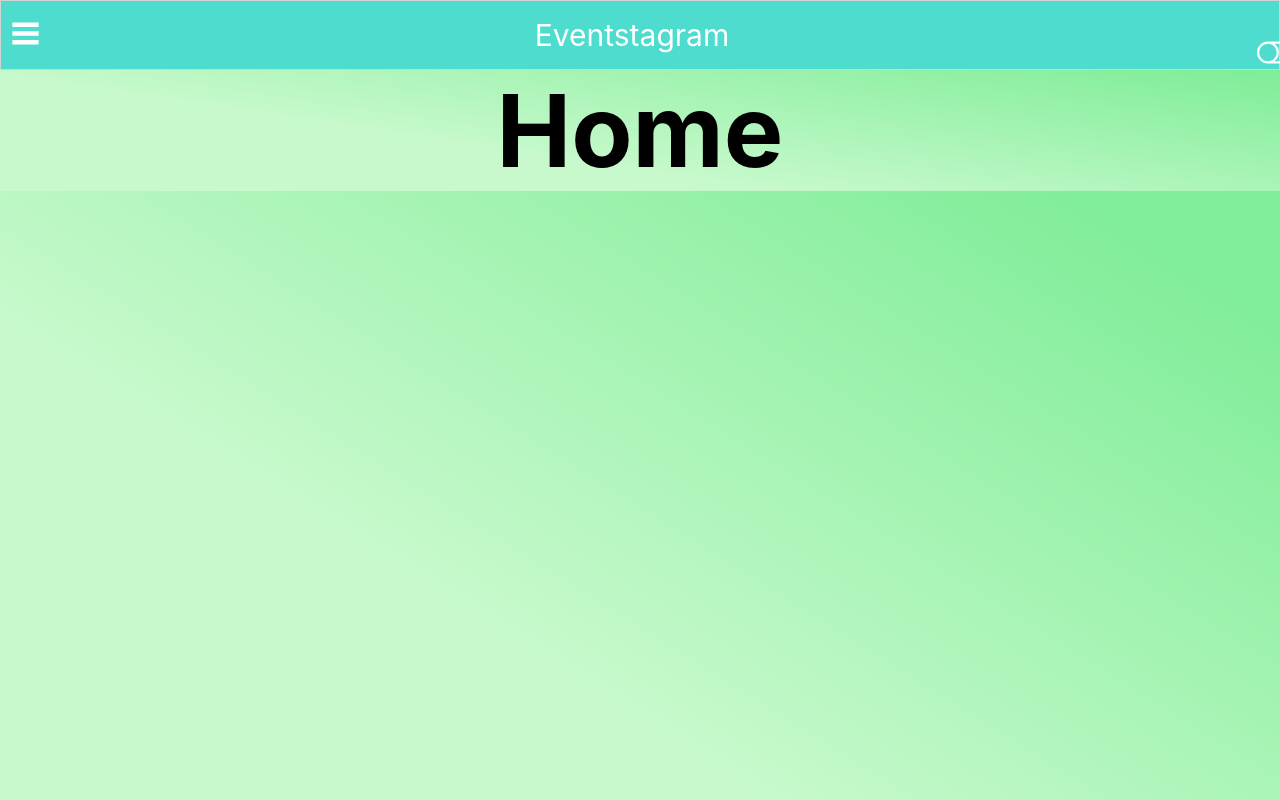
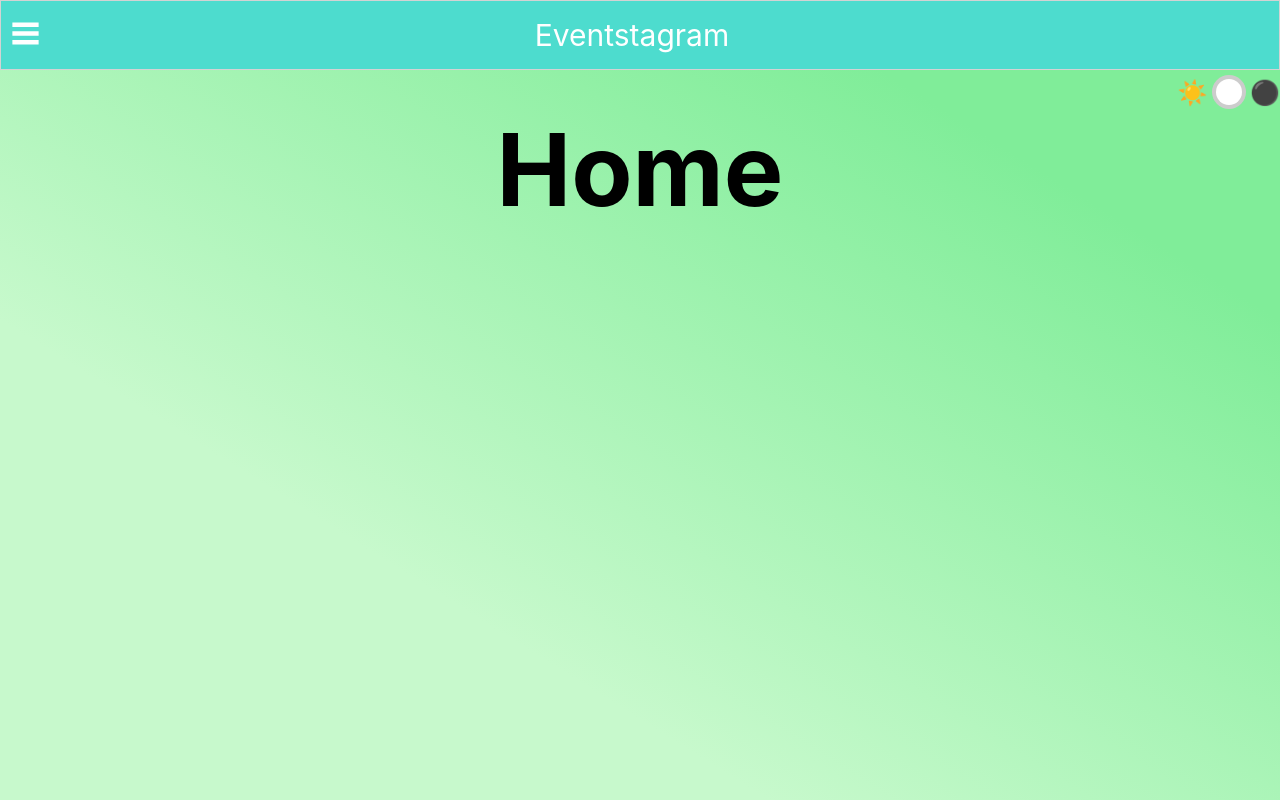
Before and after one commit to Ishamoridin/EventstagramFrontend, a React (Create React App) app: page / in a window 1280 px wide. Built offline with nearby package versions, Linux system fonts and the light colour scheme.

Commit message:
light and dark moode

```diff
--- a/package.json
+++ b/package.json
@@ -14,6 +14,10 @@
     "react-icons": "^4.7.1",
     "react-router-dom": "^6.6.2",
     "react-scripts": "5.0.1",
+    "react-switch": "^7.0.0",
+    "switch": "^0.0.0",
+    "typescript": "^4.9.4",
+    "use-local-storage": "^2.3.6",
     "web-vitals": "^2.1.4"
   },
   "scripts": {
--- a/src/App.css
+++ b/src/App.css
@@ -11,9 +11,9 @@
   color: rgba(199, 249, 204);
 }
 
-.App {
+/* .App {
   background-image: linear-gradient(to top right, #c7f9cc 30%, #80ed99 80%);
-}
+} */
 
 .App {
   text-align: center;
@@ -24,3 +24,8 @@
   font-size: 100px;
   color: black;
 }
+
+.darkmoode{
+  margin-left: 92%;
+  margin-top: 5px;
+}
--- a/src/App.js
+++ b/src/App.js
@@ -10,12 +10,14 @@ import ToolBar from './Components/ToolBar';
 import Sidebar from './Components/Sidebar';
 import Backdrop from './Components/Backdrop';
 import PostEvent from './Pages/PostEvent';
-import { Link } from 'react-router-dom';
+import DarkMode from './Components/DarkMood';
+
+
+
 
 
 function App() {
   const [loggedInUser, logUserIn] = useState(null);
-
   const[sidebar, setSidebar] = useState(false);
   const toggleSidebar = () => {
       setSidebar((prevState) => !prevState)
@@ -27,6 +29,9 @@ function App() {
         <ToolBar openSidebar={toggleSidebar}/>
         <Backdrop sidebar={sidebar} closeSidebar={toggleSidebar}/>
         <Sidebar sidebar={sidebar}/>
+        <div className='darkmoode'>
+          <DarkMode/>
+        </div>
 
         {/* <LoginModal
         loginUser={logUserIn}
@@ -35,12 +40,6 @@ function App() {
 
 
         <LoginModal loginUser={logUserIn} loggedInUser={loggedInUser} />  */}
-         {/* <nav>
-          <Link to="/">Home</Link>
-          <Link to="/UserProfile">Profile</Link>
-          <Link to="/EventPage">EventPage</Link>
-          <Link to="/PostEvent">PostEvent</Link>
-        </nav>  */}
          <Routes>
           <Route path="/" element={<Home />} />
           <Route
--- a/src/Components/DarkMood.jsx
+++ b/src/Components/DarkMood.jsx
@@ -0,0 +1,29 @@
+import { useState } from "react";
+import "../styles/DarkMoode.css";
+// import useLocalStorage from 'use-local-storage'
+
+
+
+const DarkMode = () => {
+  const [dark, setDark] = useState(false);
+  console.log(dark)
+    // const [theme, setTheme] = useState('light');
+    // const toggleTheme = () => {
+    //     setTheme((curr) => (curr === "light" ? "dark" : "light"));
+    // };
+    return (
+      <div className="toggle-theme-wrapper" >
+        <span>☀️</span>
+        <label className="toggle-theme">
+          <input
+            type="checkbox"
+            onChange={() => setDark(!dark)}
+          />
+          <div className="slider round"></div>
+        </label>
+        <span>⚫</span>
+      </div>
+    );
+  };
+
+  export default DarkMode;
--- a/src/Components/Sidebar.jsx
+++ b/src/Components/Sidebar.jsx
@@ -14,6 +14,11 @@ const Sidebar = ({sidebar}) => {
   return (
     <div className={sidebar ? "sidebar sidebar--open":"sidebar"}>
       <div className='links'>
+        <br/>
+        <br/>
+        <br/>
+        <h1>Eventstagram</h1>
+        <br/>
         <Link to="/"><li><i><VscHome/></i>Home</li></Link>
         <Link to="/EventPage"><li><i><MdEvent/></i>Event</li></Link>
         <Link to="/PostEvent"><li><i><MdOutlineCreate/></i>Post Event</li></Link>
--- a/src/Components/ToolBar.jsx
+++ b/src/Components/ToolBar.jsx
@@ -1,11 +1,11 @@
 import React from 'react'
 import { VscThreeBars } from "react-icons/vsc";
-import { BsToggleOff } from "react-icons/bs";
 import '../styles/navbar.css'
 
 
 
 const ToolBar = ({openSidebar}) => {
+
   return (
     <div className="tool-bar">
         <div className="bar" onClick={openSidebar}>
@@ -13,7 +13,8 @@ const ToolBar = ({openSidebar}) => {
         </div>
         <div className="title">Eventstagram</div>
         <div>
-            <i className='toggleoff'><BsToggleOff size={35}/></i>
+            {/* <i className='toggleoff'><BsToggleOff size={35}/></i> */}
+            {/* <i className='toggleoff'><DarkMode/></i> */}
         </div>
     </div>
 
--- /dev/null
+++ b/src/styles/DarkMoode.css
@@ -0,0 +1,88 @@
+
+:root {
+    --font-color: black;
+    --link-color: #22577a;
+    --background-image: linear-gradient(to top right, #c7f9cc 30%, #80ed99 80%);
+
+  }
+
+  [data-theme="dark"] {
+    --font-color: #eee;
+    --background-color: #333;
+    --link-color: lightblue;
+  }
+
+  body {
+    background-color: var(--background-color);
+    color: var(--font-color);
+  }
+
+  a {
+    color: var(--link-color);
+  }
+
+.toggle-theme-wrapper {
+    display: flex;
+    flex-direction: row;
+    align-items: center;
+    gap: 4px;
+  }
+
+  .toggle-theme-wrapper span {
+    font-size: 24px;
+  }
+
+  .toggle-theme {
+    position: relative;
+    display: inline-block;
+    height: 34px;
+    width: 60px;
+  }
+
+  .toggle-theme input {
+    display: none;
+  }
+
+  .slider {
+    background-color: #ccc;
+    position: absolute;
+    cursor: pointer;
+    bottom: 0;
+    left: 0;
+    right: 0;
+    top: 0;
+    transition: 0.4s;
+  }
+
+  .slider:before {
+    background-color: #fff;
+    bottom: 4px;
+    content: "";
+    width: 26px;
+    height: 26px;
+    left: 4px;
+    position: absolute;
+    transition: 0.4s;
+  }
+
+  input:checked + .slider:before {
+    transform: translateX(26px);
+  }
+
+  input:checked + .slider {
+    background-color: cornflowerblue;
+  }
+
+  .slider.round {
+    border-radius: 34px;
+  }
+
+  .slider.round:before {
+    border-radius: 50%;
+  }
+
+  .dark-mode App{
+    background-color: #333;
+  }
+
+  /* ........................................... */
--- a/src/styles/navbar.css
+++ b/src/styles/navbar.css
@@ -1,3 +1,4 @@
+
 *{
     margin: 0;
     padding: 0;
@@ -56,6 +57,7 @@
 }
 
 
+
 .sidebar li:hover{
     background-color: #fff;
     color: rgb(77, 220, 206);
@@ -86,11 +88,16 @@
     font-size: 30px;
 }
 
-.toggleoff{
+/* .toggleoff{
     position: absolute;
-    margin-left: 40%;
-}
+    margin-left: 30%;
+} */
 .bar{
     position: absolute;
     margin-right: 96%;
 }
+
+.sidebar--open h1{
+    color: red;
+    font-family: 'Courgette', cursive;
+}
```
Also changed, not shown: 1 other file (tests, documents, lock files or other folders).
